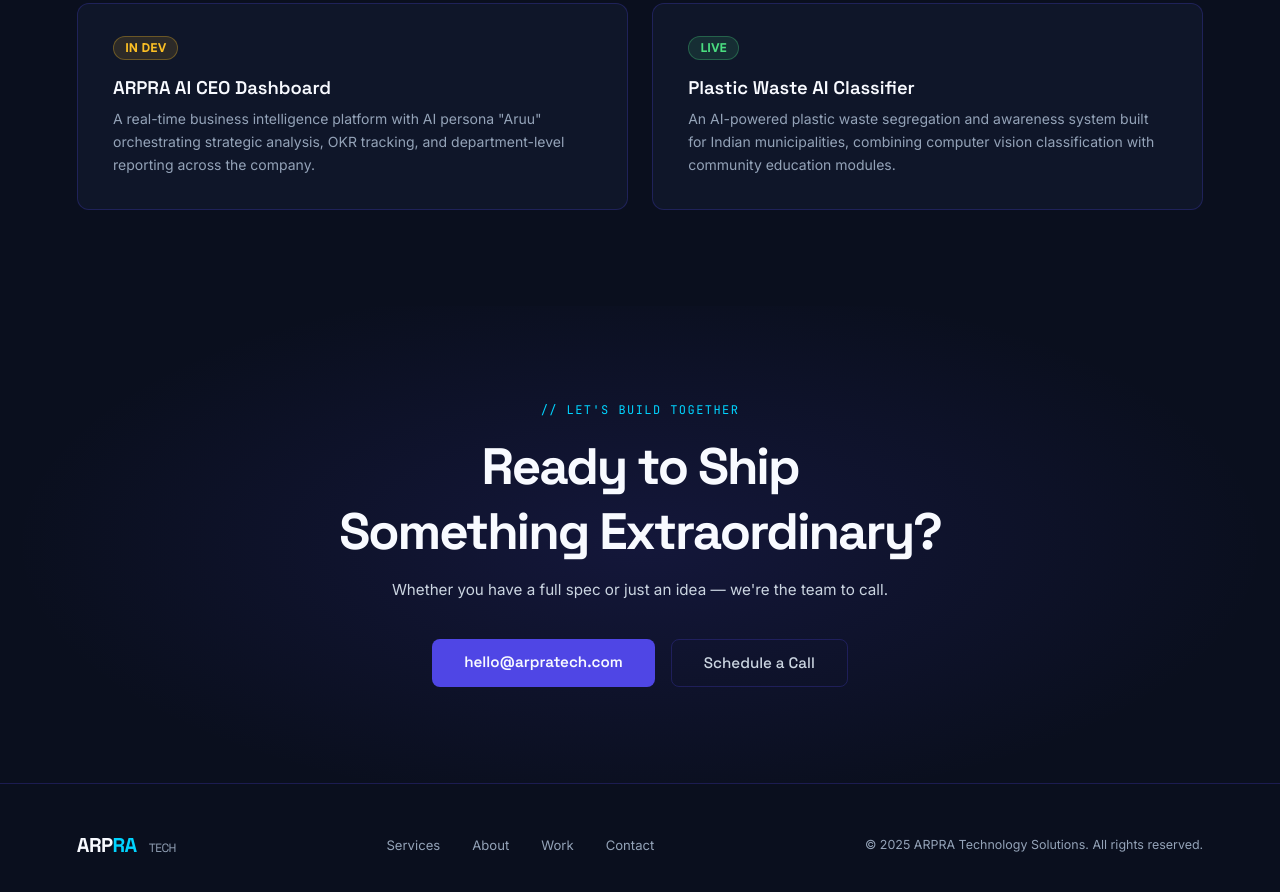
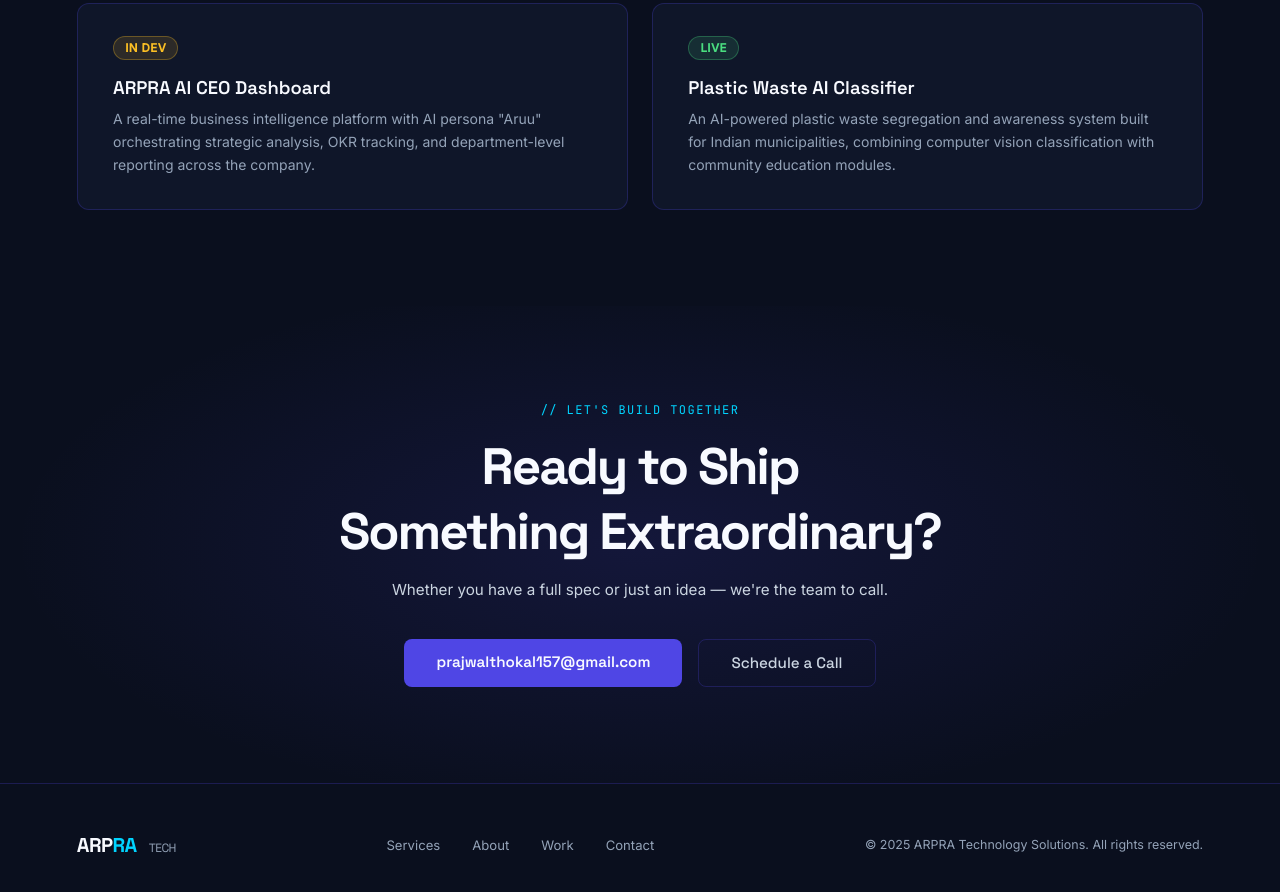
Before and after one commit to prajwal0020/arpra-website, a plain HTML site: page index.html in a window 1280 px wide. Shown: the part 3271-4163 px from the top of the page. Drawn offline with Linux system fonts and the light colour scheme.

Commit message:
Updated contact email

```diff
--- a/index.html
+++ b/index.html
@@ -921,7 +921,7 @@
   <div class="cta-title">Ready to Ship<br />Something Extraordinary?</div>
   <p class="cta-sub">Whether you have a full spec or just an idea — we're the team to call.</p>
   <div style="display:flex;gap:1rem;justify-content:center;flex-wrap:wrap;">
-    <a href="mailto:hello@arpratech.com" class="btn-primary">hello@arpratech.com</a>
+    <a href="mailto:prajwalthokal157@gmail.com" class="btn-primary">prajwalthokal157@gmail.com</a>
     <a href="#" class="btn-ghost">Schedule a Call</a>
   </div>
 </section>
```
